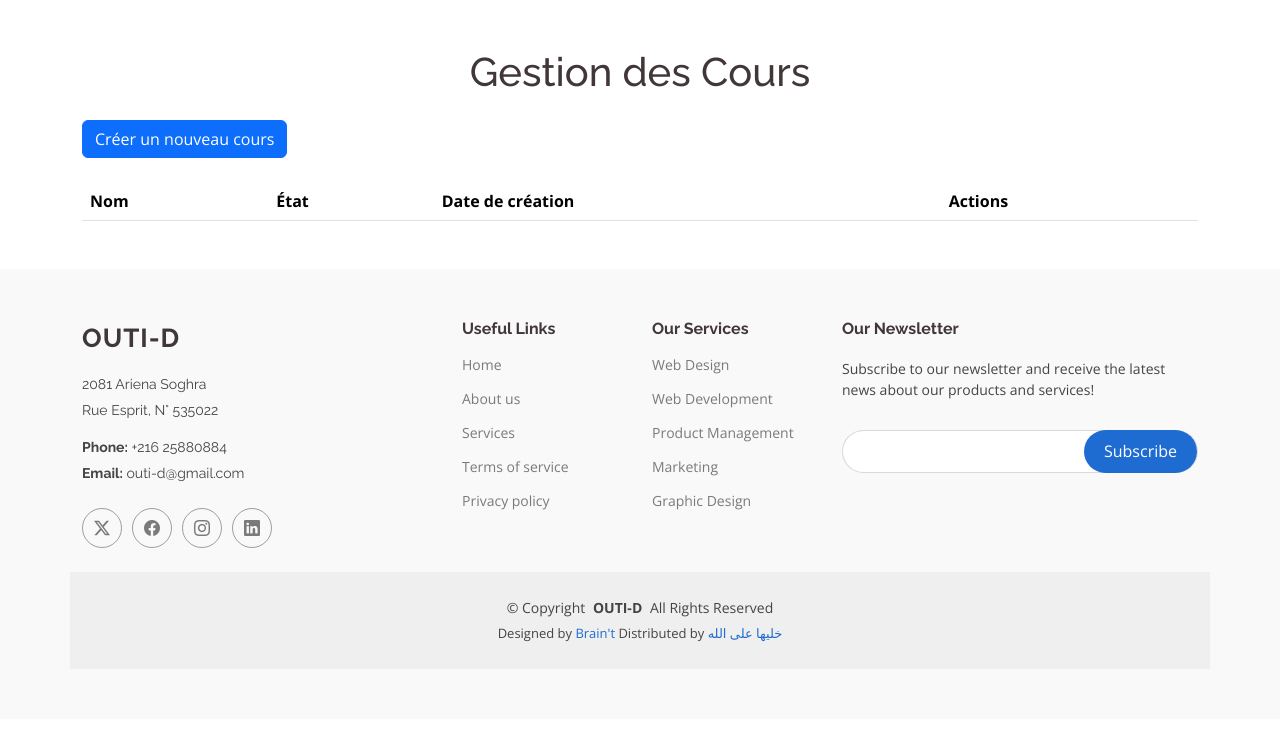
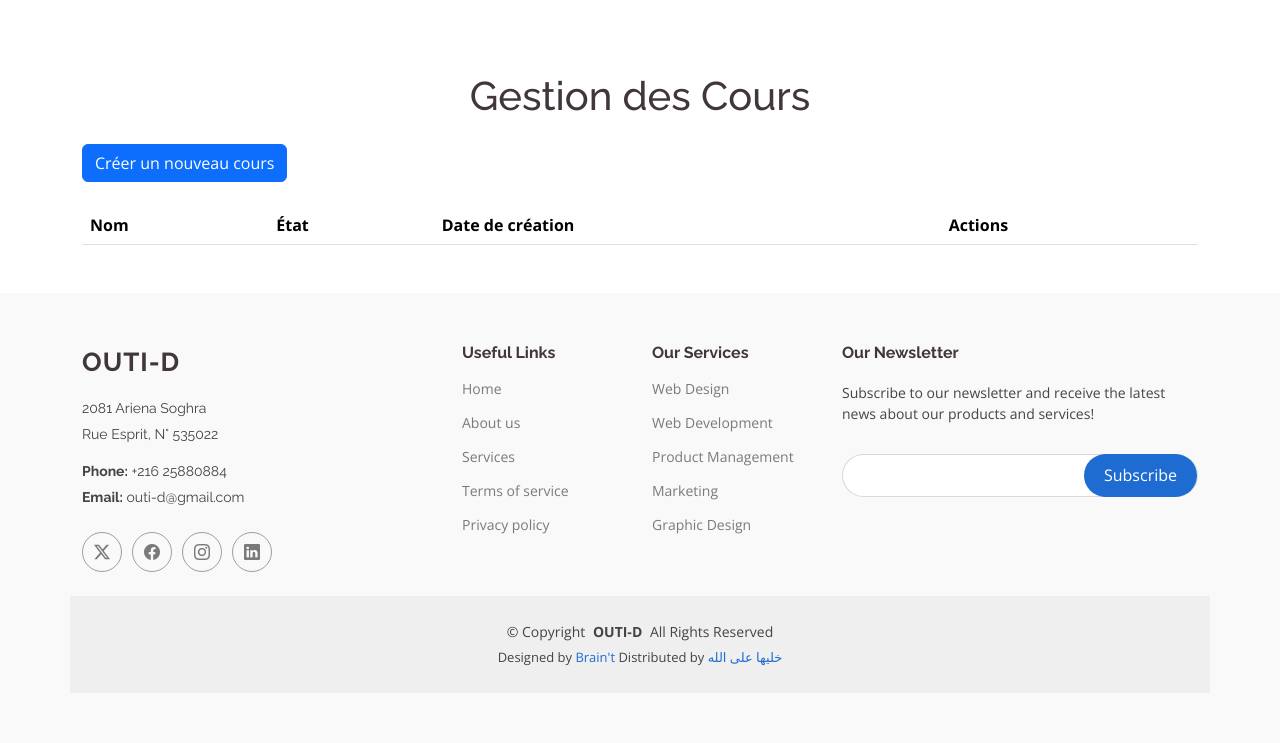
Before and after one commit to bohmide/outi-d-web, a Symfony app: template templates/back/cours/index.html.twig in a window 1280 px wide. Shown: the part 114-857 px from the top of the page. Before the commit the page ends 783 px from the top, so only its background shows below. Run offline with Twig, Linux system fonts and the light colour scheme; the template is opened without the code that fills it, so the values that code supplies are empty; style sheets or scripts are compiled from the project's sources; some libraries are stand-ins or nearby versions.

Commit message:
cour admin config

```diff
--- a/templates/back/cours/index.html.twig
+++ b/templates/back/cours/index.html.twig
@@ -1,8 +1,10 @@
 {% extends 'base.html.twig' %}
 
-{% block title %}Gestion des Cours - {% endblock %}
+{% block title %}Gestion des Cours -
+{% endblock %}
 
 {% block body %}
+	<div class="content container-fluid pt-4 px-4">
 		<div class="container my-5">
 			<h1 class="text-center mb-4">Gestion des Cours</h1>
 
@@ -43,4 +45,5 @@
 				</tbody>
 			</table>
 		</div>
+	</div>
 {% endblock %}
```
Also changed, not shown: templates/cours_admin/showAdmincours.html.twig (+6 -2 lines). Lines whose indentation alone changed are shown as unchanged.
